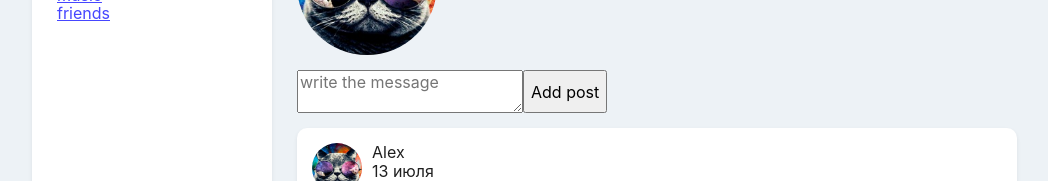
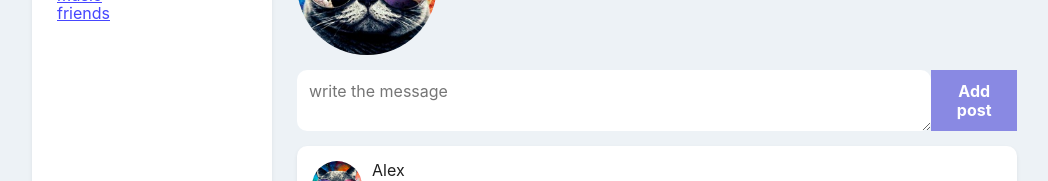
Before and after one commit to Alex-Kiosa/SocialNetwork, a React (Create React App) app: page /profile in a window 1280 px wide. Shown: the part 453-634 px from the top of the page, without its empty margins (128-1176 px from the left). Built offline with nearby package versions, Linux system fonts and the light colour scheme.

Commit message:
feat: add Textarea and Button component feat: include Textarea and Button component in Dialogs

```diff
--- a/src/components/Button/Button.module.css
+++ b/src/components/Button/Button.module.css
@@ -1,6 +1,15 @@
 .button {
+    min-width: 80px;
+    padding: 12px;
+    border: none;
+    outline: none;
     background-color: #4646FF;
-    min-width: 80px;
-    padding: 10px;
     color: #fff;
+    font-weight: bold;
+    cursor: pointer;
 }
+
+.disabled{
+    background-color: #8989e3;
+    cursor: auto;
+}
--- a/src/components/Button/Button.tsx
+++ b/src/components/Button/Button.tsx
@@ -1,6 +1,6 @@
 import React from "react";
 import {ActionsTypes, addPostAC} from "../../redux/state";
-import style from "../Profile/AddPost/AddPost.module.css";
+import style from "../Button/Button.module.css";
 
 type ButtonPropsType = {
     dispatch: (action: ActionsTypes) => void
@@ -9,18 +9,18 @@ type ButtonPropsType = {
 
 export const Button : React.FC<ButtonPropsType> = (props) => {
     const addPostHandler = () => {
-        if (props.isDisabled) {
+        if (!props.isDisabled) {
             props.dispatch(addPostAC())
         }
     }
 
-    debugger
+    let buttonStyles = props.isDisabled ? `${style.button} + ${style.disabled}` : style.button
 
     return (
         <button
             onClick={addPostHandler}
-            /*disabled={props.isDisabled}// need to fix*/
-            className={style.button}
+            disabled={props.isDisabled}
+            className={buttonStyles}
         >Add post</button>
     )
 }
--- a/src/components/Dialogs/Dialogs.tsx
+++ b/src/components/Dialogs/Dialogs.tsx
@@ -3,6 +3,7 @@ import style from "./Dialogs.module.css"
 import {Dialog} from "./Dialog/Dialog";
 import {Message} from "./Message/Message";
 import {ActionsTypes, sendMessageAC, DialogType, MessageType, updNewMessageTextAC} from "../../redux/state";
+import {Textarea} from "../Textarea/Textarea";
 
 type DialogsPropsType = {
     dialogs: Array<DialogType>
--- a/src/components/Profile/AddPost/AddPost.tsx
+++ b/src/components/Profile/AddPost/AddPost.tsx
@@ -10,7 +10,8 @@ type AddPostType = {
 }
 
 export const AddPost: React.FC<AddPostType> = (props) => {
-    const isDisabled = !!props.newPostText
+    const isDisabled = !props.newPostText
+    console.log(isDisabled)
 
     return (
         <div className={style.wrap}>
--- a/src/components/Textarea/Textarea.module.css
+++ b/src/components/Textarea/Textarea.module.css
@@ -1,3 +1,7 @@
 .textarea{
+    border: none;
     width: 100%;
+    padding: 12px;
+    outline: none;
+    border-radius: 10px;
 }
--- a/src/components/Textarea/Textarea.tsx
+++ b/src/components/Textarea/Textarea.tsx
@@ -1,6 +1,6 @@
 import React, {ChangeEvent} from "react"
-import style from "../Profile/AddPost/AddPost.module.css";
 import {ActionsTypes, updNewPostTextAC} from "../../redux/state";
+import style from "./Textarea.module.css"
 
 type TextareaPropsType = {
     newItemText: string
@@ -15,9 +15,9 @@ export const Textarea: React.FC<TextareaPropsType> = (props) => {
     return (
         <textarea
             placeholder={"write the message"}
-            className={style.textarea}
             value={props.newItemText}
             onChange={onChangeTextareaHandler}
+            className={style.textarea}
         >
         </textarea>
     )
--- /dev/null
+++ b/src/redux/dialogsReducer.ts
@@ -0,0 +1,5 @@
+import {ActionsTypes, ProfilePageType} from "./state";
+
+export const profileReducer = (state: ProfilePageType, action: ActionsTypes) => {
+    return action
+}
--- /dev/null
+++ b/src/redux/profileReducer.ts
@@ -0,0 +1,5 @@
+import {ActionsTypes, ProfilePageType} from "./state";
+
+export const profileReducer = (state: ProfilePageType, action: ActionsTypes) => {
+    return action
+}
--- /dev/null
+++ b/src/redux/sidebarReducer.ts
@@ -0,0 +1,5 @@
+import {ActionsTypes, ProfilePageType} from "./state";
+
+export const sidebarReducer = (state: ProfilePageType, action: ActionsTypes) => {
+    return action
+}
```
